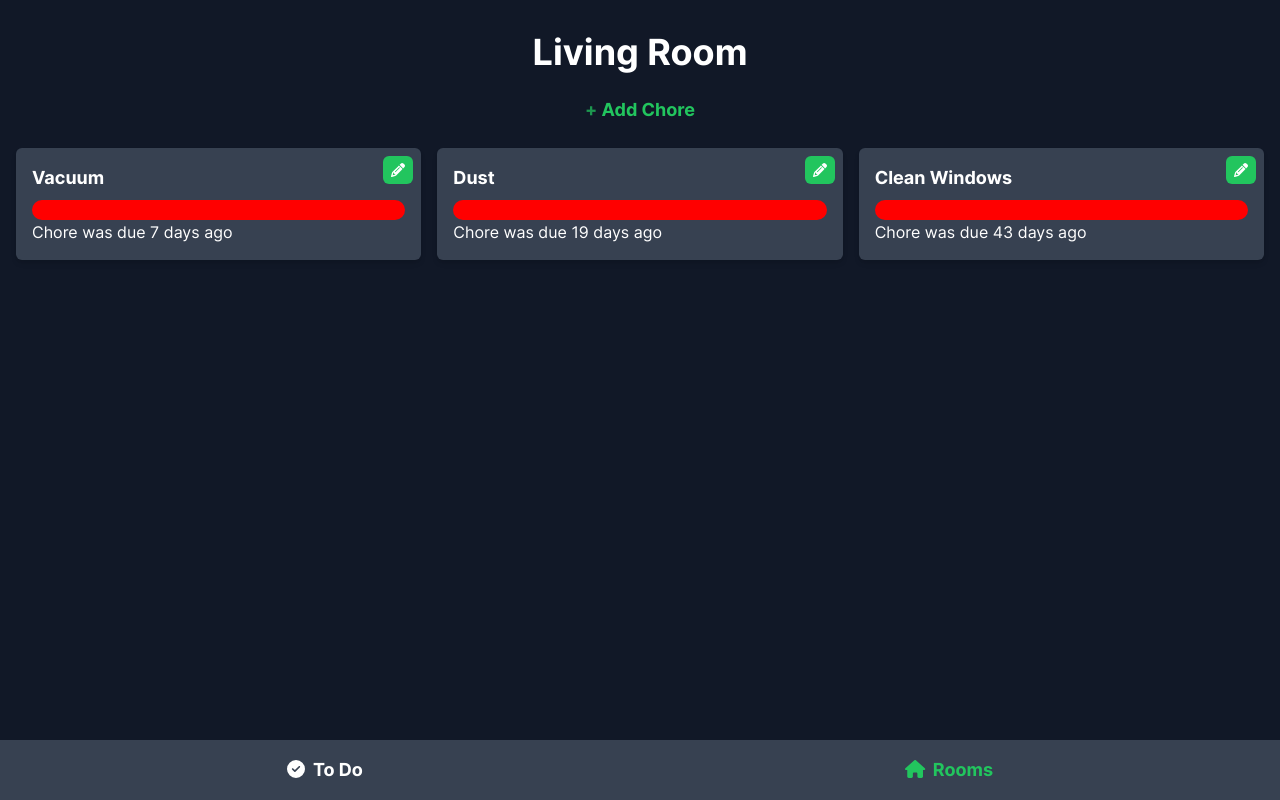
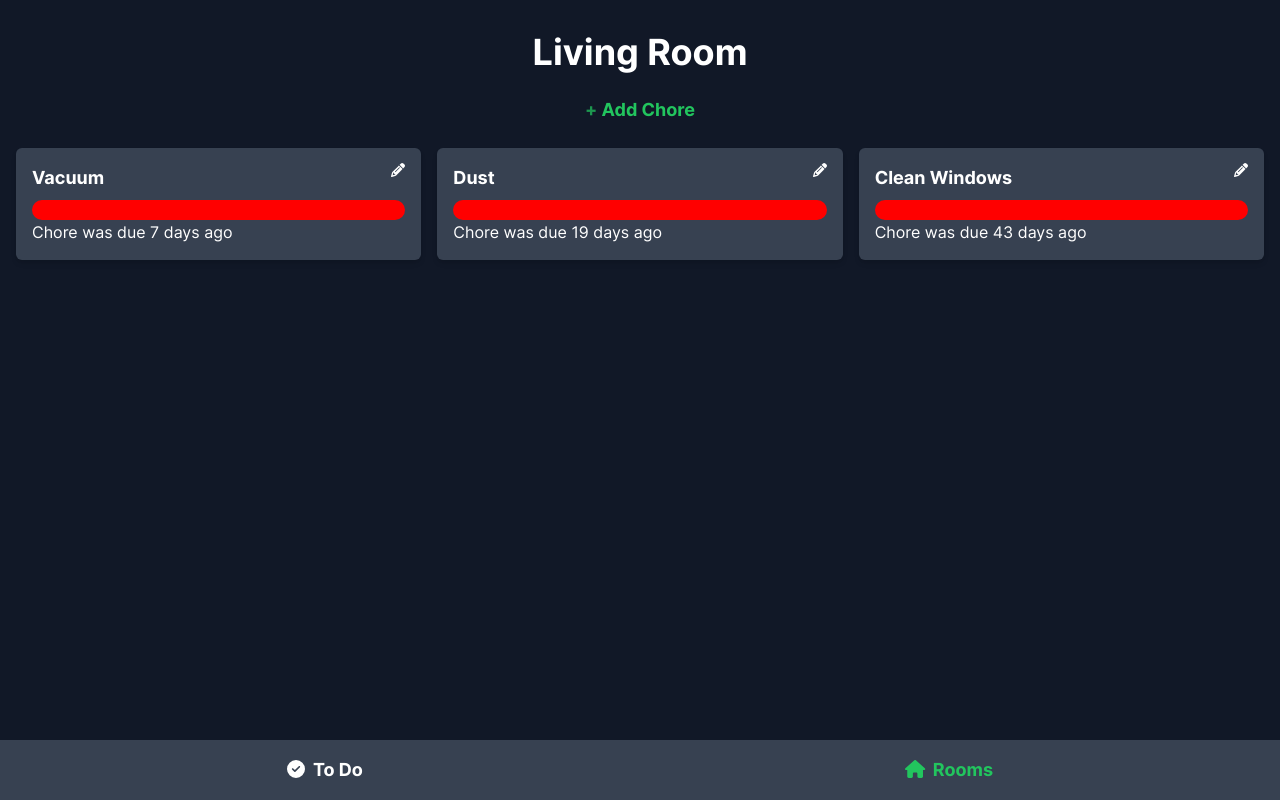
Before and after one commit to Spencer-Lewis/household-chores, a React (Vite) app: page /rooms/1 in a window 1280 px wide. Built offline with nearby package versions, Linux system fonts and the light colour scheme.

Commit message:
Style boi 4 lyfe

```diff
--- a/src/components/Chore.tsx
+++ b/src/components/Chore.tsx
@@ -23,7 +23,7 @@ const ChoreComponent: React.FC<ChoreComponentProps> = ({ chore, onEdit }) => {
       className="bg-gray-700 hover:bg-gray-600 p-4 rounded-md shadow-md hover:shadow-lg transition duration-300 ease-in-out relative"
     >
       <button
-        className="bg-green-500 text-white px-2 py-1 rounded-md hover:bg-green-700 focus:outline-none text-sm absolute top-0 right-0 mt-2 mr-2"
+        className="text-white px-2 py-1 rounded-md hover:bg-green-700 focus:outline-none text-sm absolute top-0 right-0 mt-2 mr-2"
         onClick={handleEdit}
       >
         <FontAwesomeIcon icon={faPencilAlt} />
```
